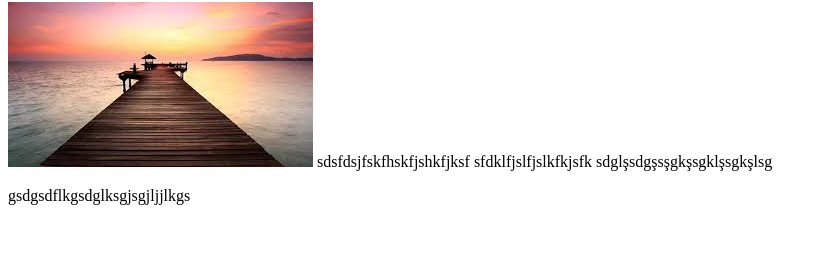
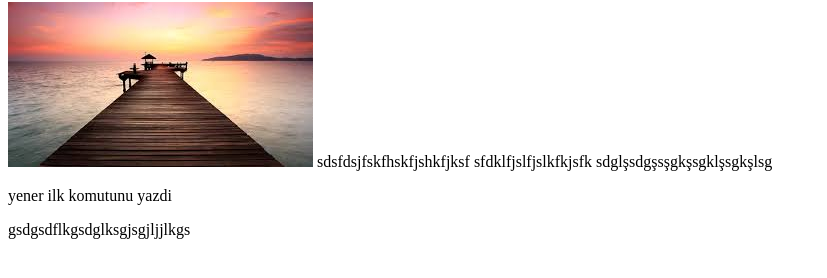
Before and after one commit to yener1980/Goit, a plain HTML site: page index.html in a window 1280 px wide. Shown: the part 78-356 px from the top of the page, without its empty margins (0-827 px from the left). Drawn offline with Linux system fonts and the light colour scheme.

Commit message:
index.html dosyasına ekleme yaptım

```diff
--- a/index.html
+++ b/index.html
@@ -15,6 +15,8 @@
       sdglşsdgşsşgkşsgklşsgkşlsg
     </p>
 
+    <p> yener ilk komutunu yazdi </p>
+
     <section> gsdgsdflkgsdglksgjsgjljjlkgs </section>
 
     </body>
```
